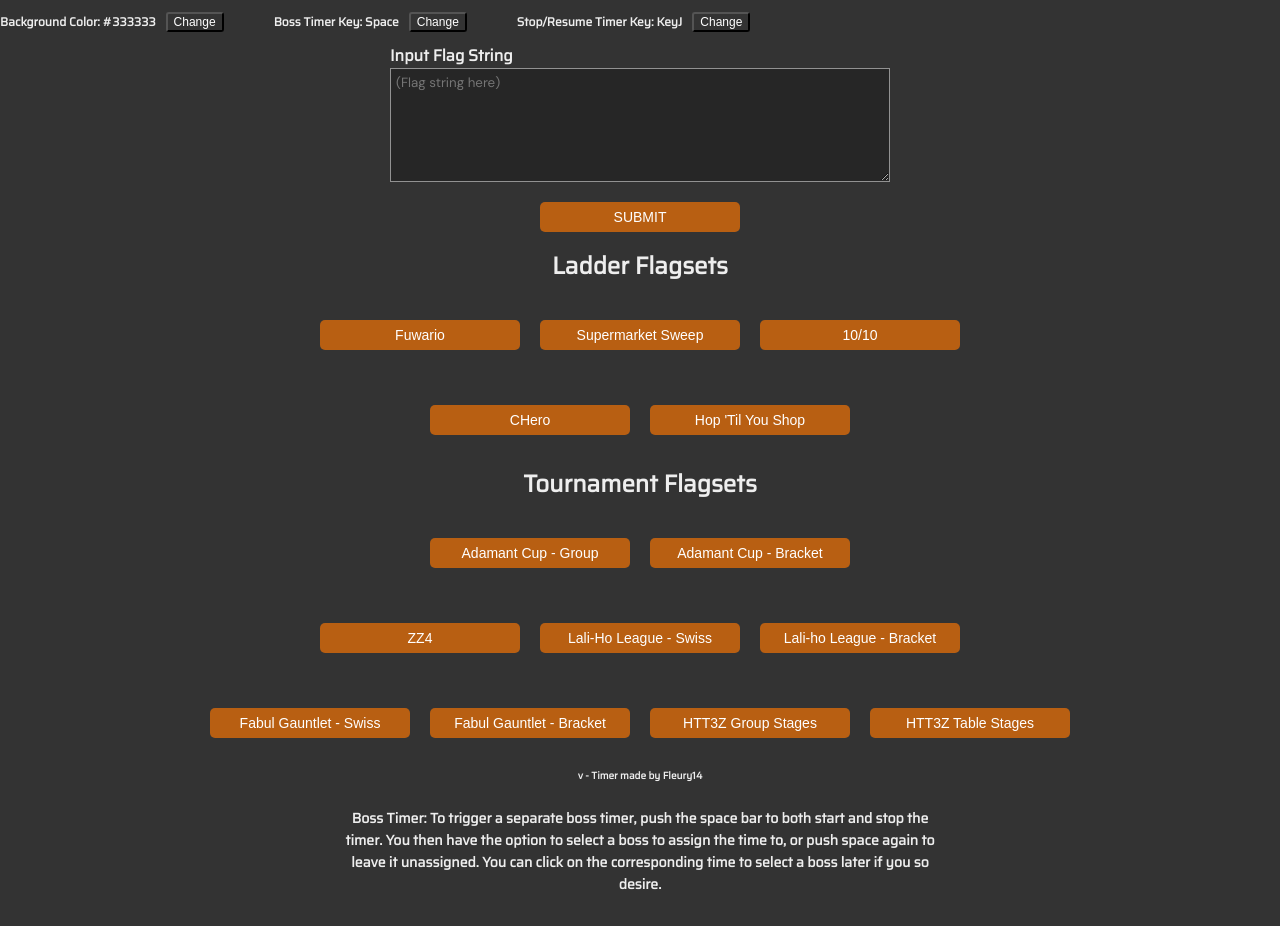
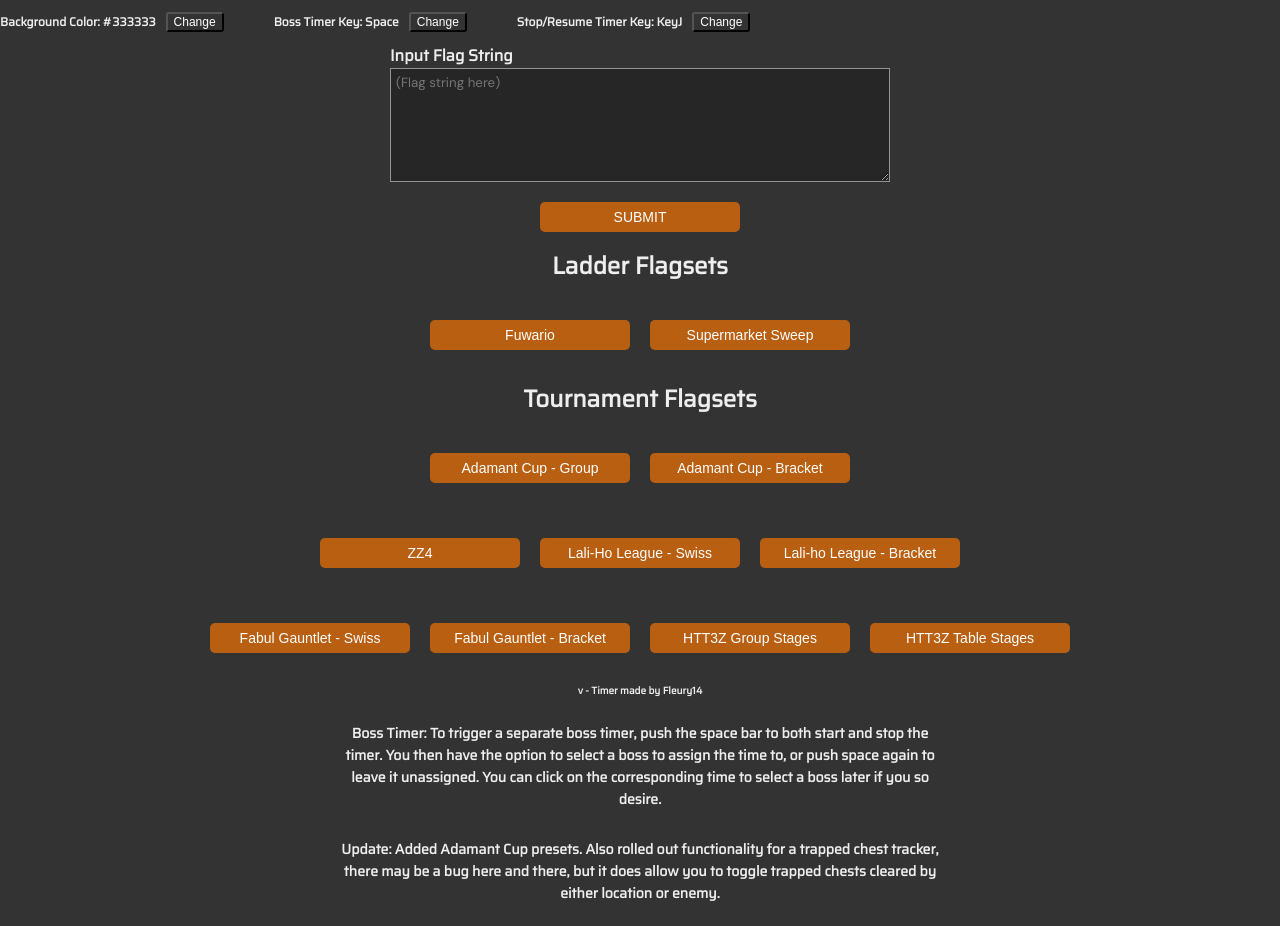
Before and after one commit to Fleury14/v4-timer, a React (Create React App) app: page / in a window 1280 px wide. Shown: the top 926 px of the page. Built offline with nearby package versions, Linux system fonts and the light colour scheme; no server answers.

Commit message:
chore(input): removed ladder presets not used, added trapped chests doc

```diff
--- a/src/components/flag-input/flag-input-form.js
+++ b/src/components/flag-input/flag-input-form.js
@@ -40,12 +40,6 @@ class FlagInputForm extends Component {
                 <div className="flag-presets">
                     <button onClick={() => this.setState({ flags: 'O1:quest_forge/2:quest_tradepink/3:quest_pass/win:crystal Kmain/trap/nofree Pkey Crelaxed/nofree/start:fusoya/j:abilities Twildish Sstandard/no:j Bstandard/nofree/alt:gauntlet Etoggle/noexp Gwarp/life/sylph/backrow -kit:freedom -vanilla:fusoya' })}>Fuwario</button>
                     <button onClick={() => this.setState({ flags: 'Orandom:4,boss/req:3/win:crystal Kmain Pshop Crelaxed/j:abilities Twild Swild/free/no:apples Bstandard/whyburn Etoggle Glife/sylph/backrow -spoon' })}>Supermarket Sweep</button>
-                    <button onClick={() => this.setState({ flags: 'O1:quest_magnes/2:quest_baroncastle/3:quest_zot/4:quest_sealedcave/5:quest_ribbonaltar/6:quest_cavebahamut/7:quest_dwarfcastle/8:quest_lowerbabil/random:2,gated_quest/req:all/win:crystal Kmain/summon/moon Pkey Cstandard/start:any/no:cecil,fusoya/j:abilities/nodupes/party:4 Twildish Sstandard/no:j Bstandard/alt:gauntlet Nchars Etoggle Glife/sylph -kit:better -spoon' })}>10/10</button>
-
-                </div>
-                <div className="flag-presets">
-                    <button onClick={() => this.setState({ flags: 'O1:quest_forge/2:quest_toroiatreasury/random:2/req:all/win:crystal Kmain/summon/moon Pkey Crelaxed/no:fusoya/j:abilities/nekkie/hero Tpro Sstandard Bstandard/alt:gauntlet/whichburn Nchars/key Etoggle Glife/sylph -kit:freedom -kit2:random -noadamants' })}>CHero</button>
-                    <button onClick={() => this.setState({ flags: 'O1:quest_murasamealtar/2:quest_crystalaltar/3:quest_whitealtar/4:quest_ribbonaltar/5:quest_masamunealtar/req:4/win:game Kmain/moon/unsafe Pkey Cstandard/distinct:5/j:abilities/nekkie Twildish/money Swild Bstandard/alt:gauntlet/whichburn Nchars Etoggle/noexp/no:jdrops Gmp/warp/life/sylph -kit:better -kit2:money -kit3:money -spoon -supersmith -vanilla:traps -pushbtojump' })}>Hop 'Til You Shop</button>
                 </div>
                 <h2 className="flag-preset-title">Tournament Flagsets</h2>
                 <div className="flag-presets">
--- a/src/components/flag-input/flag-input.js
+++ b/src/components/flag-input/flag-input.js
@@ -11,7 +11,7 @@ const FlagInputComponent = (props) => {
             <p className="credits">v{process.env.REACT_APP_VERSION} - Timer made by Fleury14</p>
             <div className="flag-input-container">
                 <p className="instructions">Boss Timer: To trigger a separate boss timer, push the space bar to both start and stop the timer. You then have the option to select a boss to assign the time to, or push space again to leave it unassigned. You can click on the corresponding time to select a boss later if you so desire.</p>
-                <p className="instructions">Update: Replaced club presets with ladder presets.</p>
+                <p className="instructions">Update: Added Adamant Cup presets. Also rolled out functionality for a trapped chest tracker, there may be a bug here and there, but it does allow you to toggle trapped chests cleared by either location or enemy.</p>
             </div>
             <div className="flag-input-container">
                 <p className="instructions">Horizontal dimensions for cropping: 400px width for the timer on the left with a 20px padding on the far right side, height varies based on objectives"</p>
```
